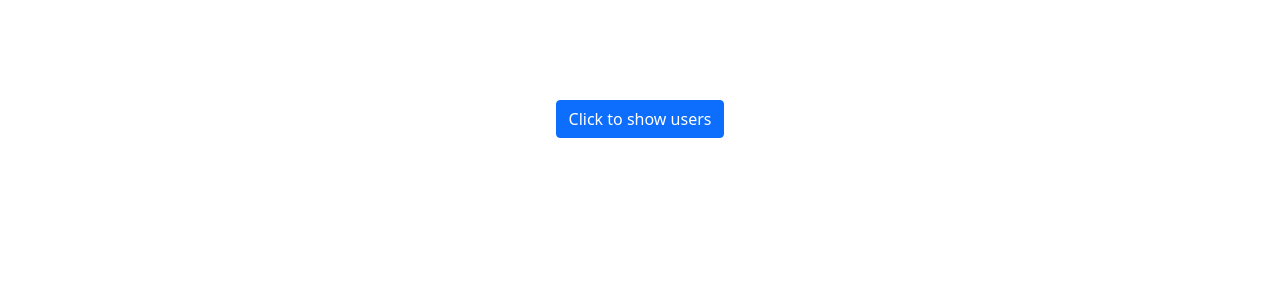
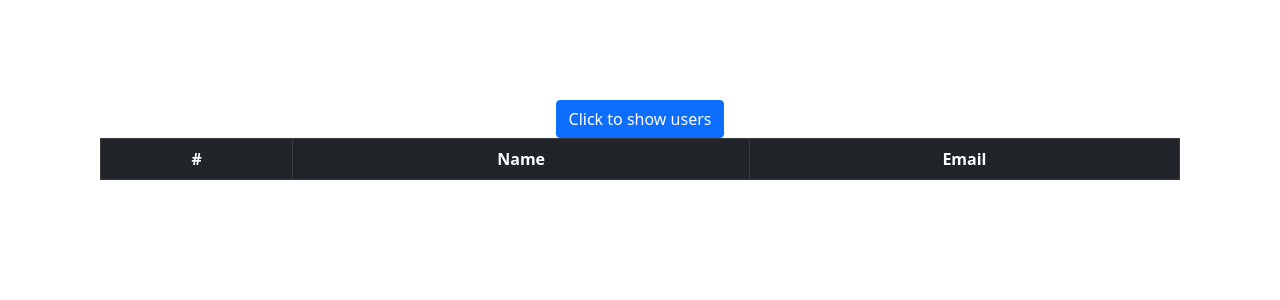
Before and after one commit to uitachi123/simple-go-server, a React (Create React App) app: page / in a window 1280 px wide. Shown: the top 300 px of the page. Built offline with nearby package versions, Linux system fonts and the light colour scheme.

Commit message:
use dev proxy, now backend data can be fetched

```diff
--- a/package.json
+++ b/package.json
@@ -1,7 +1,8 @@
 {
-  "name": "my-app",
+  "name": "simple-go-server",
   "version": "0.1.0",
   "private": true,
+  "proxy": "http://localhost:8080",
   "dependencies": {
     "@testing-library/jest-dom": "^5.16.4",
     "@testing-library/react": "^13.3.0",
--- a/src/App.tsx
+++ b/src/App.tsx
@@ -1,20 +1,31 @@
 import React from 'react';
 import './App.css';
-import { Button } from 'react-bootstrap';
+import { Button, Table } from 'react-bootstrap';
 
 const listUsers = () => {
   console.log("fetch api")
   fetch("/users")
-    .then((response) => console.log(response))
-  // .then((json) => {
-  //   console.log(json);
-  // });
+    .then((response) => response.json())
+    .then((json) => {
+      console.log(json);
+    });
 }
 
 function App() {
   return (
     <div className="App">
       <Button onClick={listUsers}>Click to show users</Button>
+      <Table striped bordered hover variant="dark">
+        <thead>
+          <tr>
+            <th>#</th>
+            <th>Name</th>
+            <th>Email</th>
+          </tr>
+        </thead>
+        <tbody>
+        </tbody>
+      </Table>
     </div>
   );
 }
```
Also changed, not shown: src/index.tsx (line endings or trailing spaces), 1 other file (tests, documents, lock files or other folders).
